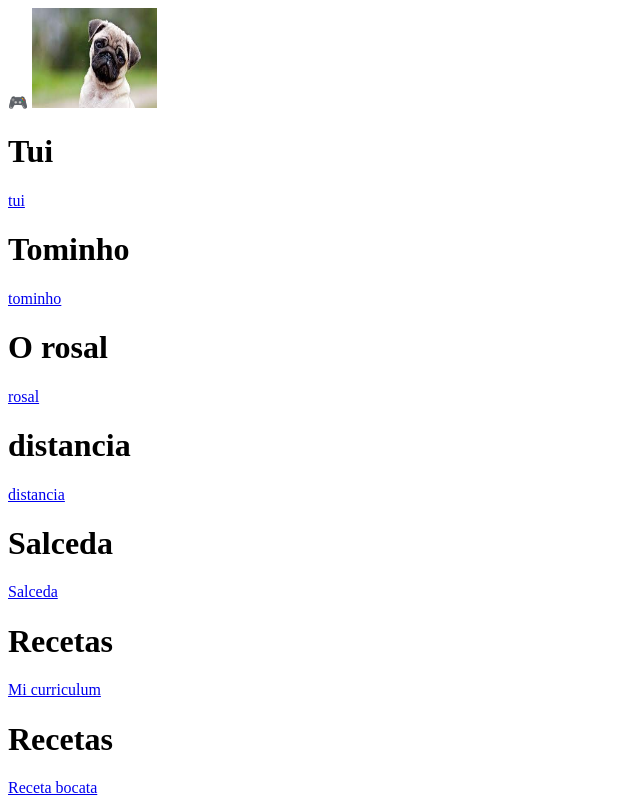
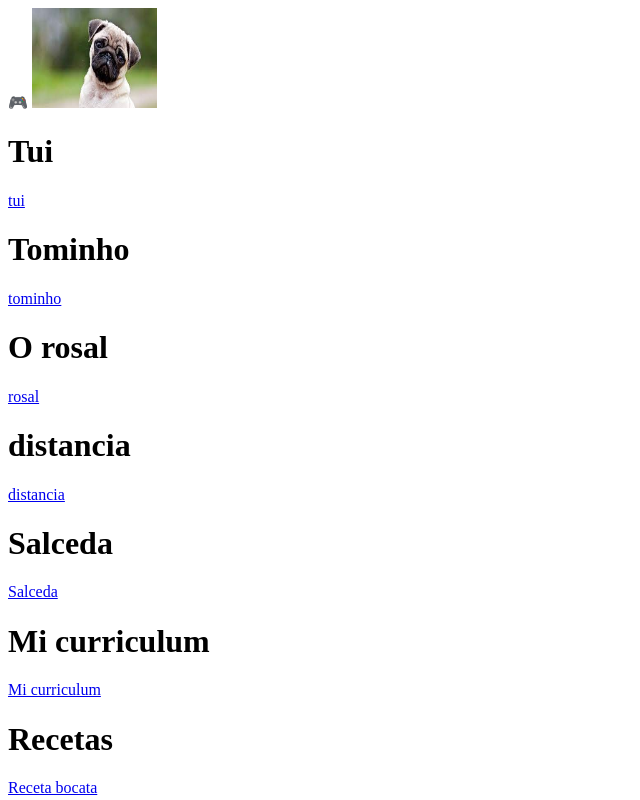
Before and after one commit to alpakdguitop/alpakdguitop.github.io, a plain HTML site: page index.html in a window 1280 px wide. Shown: the top 800 px of the page, without its empty margins (0-640 px from the left). Drawn offline with Linux system fonts and the light colour scheme.

Commit message:
Update index.html

```diff
--- a/index.html
+++ b/index.html
@@ -12,7 +12,7 @@
 <h1>O rosal</h1><a href="rosal.html">rosal</a>
 <h1>distancia</h1><a href="distancia.html">distancia</a>
 <h1>Salceda</h1><a href="Salceda.html">Salceda</a>
-<h1>Recetas</h1><a href="/diegoCV/indexa.html">Mi curriculum</a>
+<h1>Mi curriculum</h1><a href="/diegoCV/indexa.html">Mi curriculum</a>
 <h1>Recetas</h1><a href="/bootstrap/bocatanocilla.html">Receta bocata</a>
 <h1>Recetas</h1><a href="/bootstrap/pizza.html">Receta pizza</a>
 <h1>Recetas</h1><a href="/bootstrap/Tarta de Queso.html">Receta Tarta de queso</a>
```
